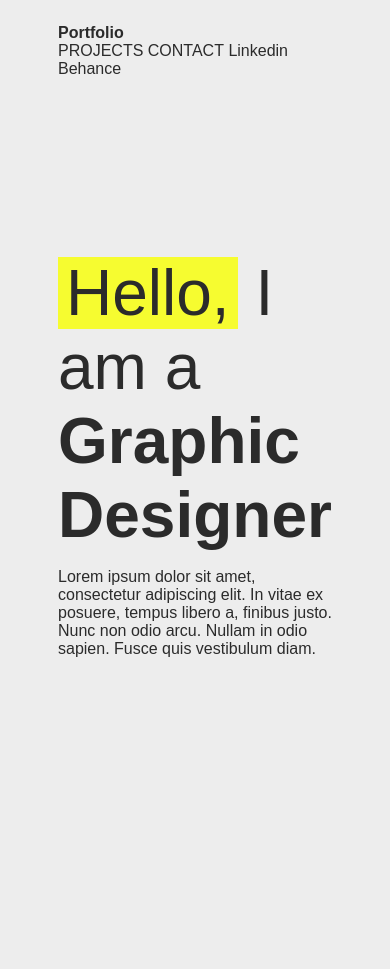
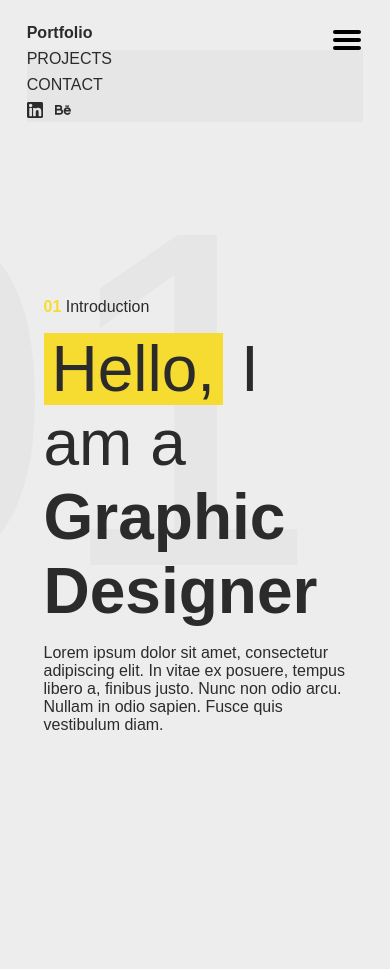
Before and after one commit to mgce/portfolio, a plain HTML site: page index.html in a window 390 px wide. Before the commit the page ends 860 px from the top, so only its background shows below. Drawn offline with Linux system fonts and the light colour scheme; a script that the page names is missing; a web font is replaced by a local one.

Commit message:
Added hamburger menu

```diff
--- a/index.html
+++ b/index.html
@@ -7,6 +7,7 @@
   <title>Portfolio</title>
   <meta name="description" content="The HTML5 Herald">
   <meta name="author" content="SitePoint">
+  <meta name="viewport" content="width=device-width, initial-scale=1.0" />
 
   <link rel="stylesheet" href="scss/styles.css?v=1.0">
 
@@ -16,20 +17,31 @@
 </head>
 
 <body>
-    <header>
+    <header id="header">
         <nav>
             <b>Portfolio</b>
-            <div class="left-groupped-menu">
+            <div class="right-groupped-menu" id="right-menu">
+                <a href="javascript:void(0)" class="hamburger" onClick="expandHamburger()">
+                        <img src="img/hamburger.svg" alt="Hamburger">
+                </a>
+                <div class="menu-items">
                 <ul>
                     <li>PROJECTS</li>
                     <li>CONTACT</li>
-                    <li>Linkedin</li>
-                    <li>Behance</li>
+                    <li>
+                        <div class="social-group">
+                            <a href="#"><img src="img/linkedin.svg" alt="Linkedin"></a>
+                            <a href="#"><img src="img/behance.svg" alt="Behance"></a>
+                        </div>
+                    </li>
+                </div>
                 </ul>
             </div>
         </nav>
-        <section class="intro">
-            <div>
+        <section class="intro" id="introduction">
+            <div class="background-number">01</div>
+            <div class="intro-text">
+                <p><div class="graphite-bold-text">01</div> Introduction</p>
                 <h2><div class="yellow-background">Hello,</div> I am a</h2>
                 <h1>Graphic Designer</h1>
                 <p>Lorem ipsum dolor sit amet, consectetur adipiscing elit.
--- /dev/null
+++ b/js/scripts.js
@@ -0,0 +1,13 @@
+function expandHamburger(){
+    var menu = document.getElementById("right-menu");
+    console.log(menu);
+    if(menu.className === "right-groupped-menu"){
+        menu.className += " responsive"
+        var header = document.getElementById('header');
+        header.style.display = 'block';
+        var header = document.getElementById('introduction');
+        header.style.display = 'none';
+    }else{
+        menu.className = "right-groupped-menu"
+    }
+}
--- /dev/null
+++ b/scss/styles-768.scss
@@ -0,0 +1,28 @@
+@media screen and (max-width: 768px){
+    .header{
+        width: 100%
+    }
+
+nav{
+    .right-groupped-menu{
+        float: none;
+        display: inline;
+        ul{
+            li{
+                display: block;
+                margin-top: 0.5rem;
+            }
+        }
+        .hamburger{
+            float: right;
+            display: inline;
+        }
+        .menu-items{
+            background-color: $color-darkgrey;
+        }
+    }
+}
+
+
+
+}
--- a/scss/styles.scss
+++ b/scss/styles.scss
@@ -1,7 +1,9 @@
 $color-grey: #EDEDED;
-$color-yellow: #F6FC30;
+$color-yellow: #F6DC30;
 $color-graphite: #2B2B2B;
+$color-darkgrey: #E6E6E6;
 @import url('link href="https://fonts.googleapis.com/css?family=Montserrat:300,400,600" rel="stylesheet">');
+
 
 body{
     background-color: $color-grey;
@@ -15,15 +17,16 @@ header{
     grid-template-areas:
     ". nav   ."
     ". intro .";
-    grid-template-columns: 50px 1fr 50px;
-    grid-template-rows: 1fr repeat();
-    height: 100vh;
+    grid-template-columns: 5% 1fr 5%;
 }
+
+
 
 nav{
     grid-area: nav;
     margin-top: 1rem;
-    .left-groupped-menu{
+    height: auto;
+    .right-groupped-menu{
         float: right;
         ul{
             list-style-type: none;
@@ -31,17 +34,40 @@ nav{
             padding: 0;
         }
         li{
+            font-weight: 400;
+            padding-right: 2rem;
             display: inline;
+
+        }
+        .social-group{
+            display: inline;
+            margin: 0;
             a{
-                font-weight: 300;
-                display: block;
+                margin-right: 0.5rem;
             }
+            img{
+                width: 1rem;
+            }
+        }
+        .hamburger{
+            display: none;
+        }
+        .menu-items{
+            margin: 0;
         }
     }
 }
 
 .intro{
     grid-area: intro;
+    display: grid;
+    grid-template-columns: 5% 1fr 5%;
+    height: 100vh;
+    .intro-text{
+        margin-top: 10rem;
+        grid-column-start: 2;
+    }
+
     h1{
         margin: 0;
         font-size: 4rem;
@@ -64,4 +90,23 @@ nav{
         display: inline;
         background-color: $color-yellow;
     }
+
+    .graphite-bold-text{
+        margin: 0;
+        display: inline;
+        color: $color-yellow;
+        font-weight: 600;
+    }
 }
+
+.background-number{
+    margin-left: -15rem;
+    font-size: 30rem;
+    position: absolute;
+    color: $color-darkgrey;
+    font-weight: 300;
+    overflow: hidden;
+    z-index: -1;
+}
+
+@import 'styles-768';
```
Also changed, not shown: img/behance.svg (added), img/hamburger.svg (added), img/linkedin.svg (added), scss/styles.css, 1 other file.
